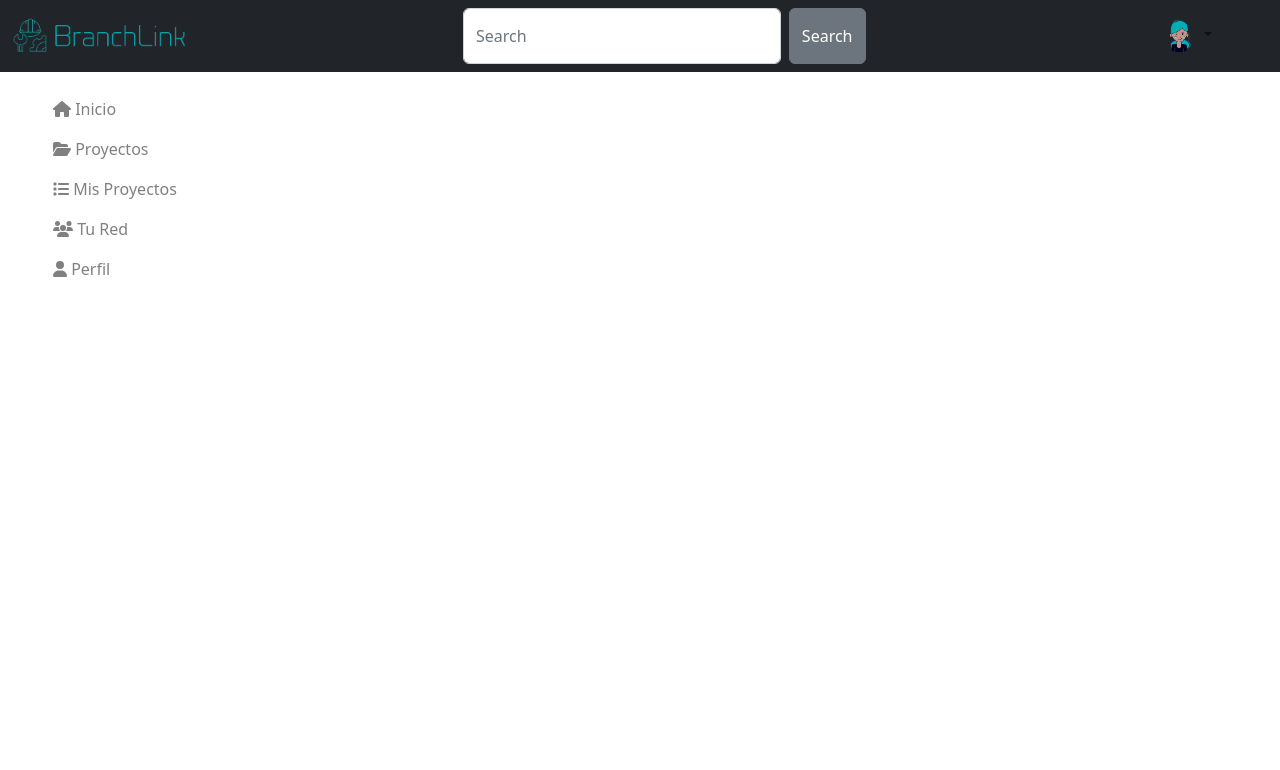
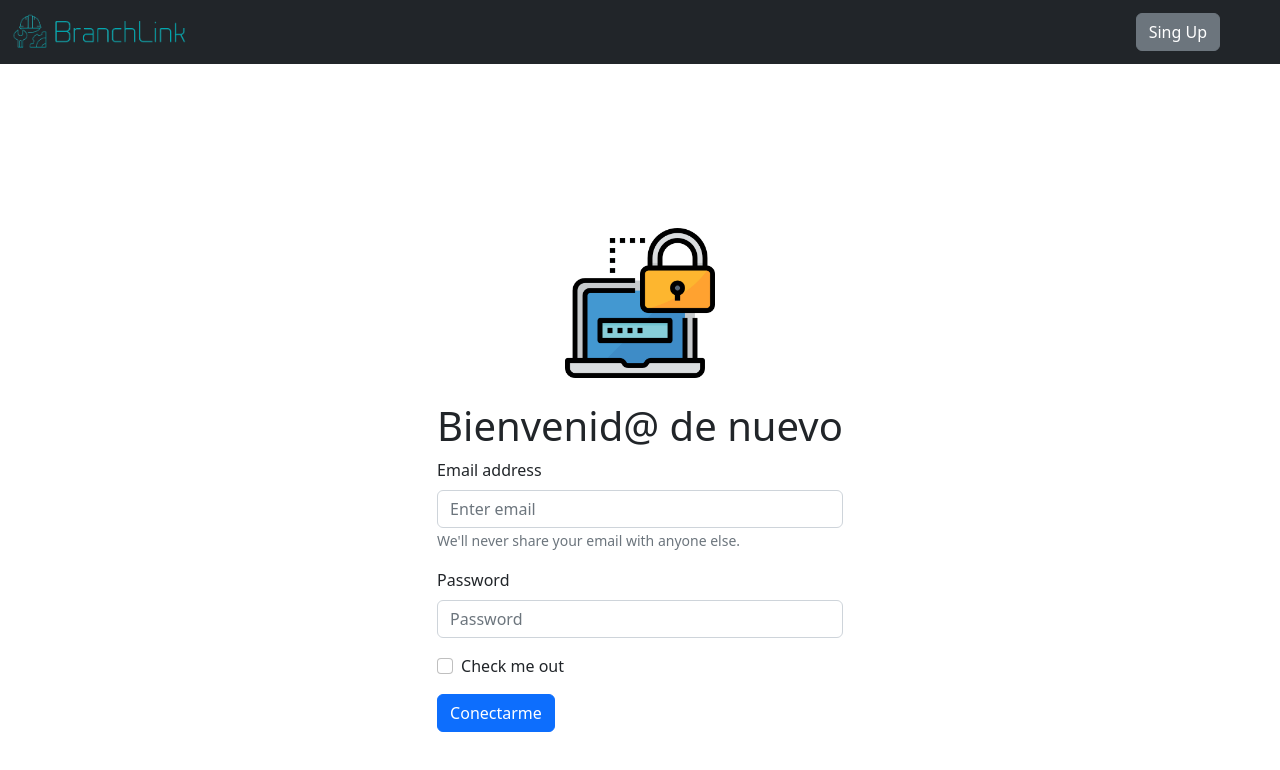
Before and after one commit to JainySanchez/-branch-link, a React (Create React App) app: page / in a window 1280 px wide. Shown: the top 770 px of the page. Built offline with nearby package versions, Linux system fonts and the light colour scheme.

Commit message:
Login y Registro

```diff
--- a/package.json
+++ b/package.json
@@ -9,6 +9,7 @@
     "@testing-library/jest-dom": "^5.16.5",
     "@testing-library/react": "^13.4.0",
     "@testing-library/user-event": "^13.5.0",
+    "axios": "^1.4.0",
     "bootstrap": "^5.2.3",
     "react": "^18.2.0",
     "react-bootstrap": "^2.7.4",
--- a/src/App.js
+++ b/src/App.js
@@ -1,36 +1,23 @@
 import "./App.css";
-import NavbarTop from "./Components/NavbarTop";
-import NavbarTopLogin from "./Components/NavBarTopLogin";
-import NavbarTopRegist from "./Components/NavBarTopRegist";
-import NavbarLeft from "./Components/NavbarLeft";
 import NewProject from "./Components/NewProject";
 import MyProjects from "./Components/MyProjects";
 import DefaultHome from "./Components/DefaultHome";
 import LoginBranch from "./Components/LoginBranch";
 import RegistBranch from "./Components/RegistBranch";
-import { BrowserRouter, Routes, Route } from 'react-router-dom';
+import { BrowserRouter, Routes, Route } from "react-router-dom";
 
 function App() {
   return (
-        <div>
-            <NavbarTop />
-            {/* <NavbarTopRegist/>
-            <RegistBranch /> */}
-
-            <div style={{ display: 'flex', flexDirection: 'row' }}>
-                <div>
-                    <NavbarLeft />
-                </div>
     <div>
       <BrowserRouter>
         <Routes>
           <Route path="/home" element={<DefaultHome />} />
           <Route path="/NewProject" element={<NewProject />} />
           <Route path="/MyProjects" element={<MyProjects />} />
+          <Route exact path="/" element={<LoginBranch />} />
+          <Route exact path="/Regist" element={<RegistBranch />} />
         </Routes>
       </BrowserRouter>
-                </div>
-            </div>
     </div>
   );
 }
--- a/src/Components/DefaultHome.js
+++ b/src/Components/DefaultHome.js
@@ -1,30 +1,71 @@
-import homeImage1 from './homeother1.png';
-import homeImage2 from './homeother2.png';
-import { Row, Col } from 'react-bootstrap';
+import homeImage1 from "./homeother1.png";
+import homeImage2 from "./homeother2.png";
+import { Row, Col } from "react-bootstrap";
+import NavbarTop from "./NavbarTop";
+import NavbarLeft from "./NavbarLeft";
 
 function DefaultHome() {
   return (
     <div>
+      <NavbarTop />
+
+      <div style={{ display: "flex", flexDirection: "row" }}>
+        <div>
+          <NavbarLeft />
+        </div>
+        <div>
           <Row className="my-3 justify-content-center">
             <Col xs={12} md={5} className="text-center">
-                    <h2 className="display-6">Alcanza tus metas profesionales siendo auténtico</h2>
-                    <p className="lead"><br />Tu aliado en el camino hacia el logro de tus metas profesionales, sin importar si estás atravesando una mudanza, experimentando un cambio personal o buscando nuevas oportunidades.</p>
-                    <p className="lead">¡Sé auténtico y muestra quién eres realmente!</p>
+              <h2 className="display-6">
+                Alcanza tus metas profesionales siendo auténtico
+              </h2>
+              <p className="lead">
+                <br />
+                Tu aliado en el camino hacia el logro de tus metas
+                profesionales, sin importar si estás atravesando una mudanza,
+                experimentando un cambio personal o buscando nuevas
+                oportunidades.
+              </p>
+              <p className="lead">
+                ¡Sé auténtico y muestra quién eres realmente!
+              </p>
             </Col>
             <Col xs={12} md={6} className="text-center">
-                    <img src={homeImage1} alt="Home" style={{ width: "460px", height: "460px" }} />
+              <img
+                src={homeImage1}
+                alt="Home"
+                style={{ width: "460px", height: "460px" }}
+              />
             </Col>
           </Row>
           <Row className="my-1 justify-content-center">
             <Col xs={12} md={6} className="text-center">
-                  <img src={homeImage2} alt="Another" style={{ width: "460px", height: "460px" }} />
+              <img
+                src={homeImage2}
+                alt="Another"
+                style={{ width: "460px", height: "460px" }}
+              />
             </Col>
             <Col xs={12} md={5} className="text-center">
-                    <h2 className="display-6">Conéctate con las personas adecuadas para impulsar tu Proyecto</h2>
-                    <p className="lead"><br />¡Haz que tu proyecto destaque! Conecta con emprendedores y profesionales con ideas similares para crear sinergias y alcanzar el éxito juntos. Descubre oportunidades de colaboración, intercambia conocimientos y acelera el crecimiento de tu negocio.</p>
-                    <p className="lead">¡Únete a nuestra comunidad y encuentra el equipo perfecto para hacer realidad tus proyectos!</p>
+              <h2 className="display-6">
+                Conéctate con las personas adecuadas para impulsar tu Proyecto
+              </h2>
+              <p className="lead">
+                <br />
+                ¡Haz que tu proyecto destaque! Conecta con emprendedores y
+                profesionales con ideas similares para crear sinergias y
+                alcanzar el éxito juntos. Descubre oportunidades de
+                colaboración, intercambia conocimientos y acelera el crecimiento
+                de tu negocio.
+              </p>
+              <p className="lead">
+                ¡Únete a nuestra comunidad y encuentra el equipo perfecto para
+                hacer realidad tus proyectos!
+              </p>
             </Col>
           </Row>
+        </div>
+      </div>
     </div>
   );
 }
--- a/src/Components/LoginBranch.js
+++ b/src/Components/LoginBranch.js
@@ -1,27 +1,77 @@
 import Button from "react-bootstrap/Button";
-import React from 'react';
+import React, { useState } from "react";
 import Form from "react-bootstrap/Form";
-import password from './password.png';
-import './styles.css'
+import password from "./password.png";
+import "./styles.css";
+import axios from "axios";
+import { useNavigate } from "react-router-dom";
+import NavbarTopLogin from "./NavBarTopLogin"; // Importa el componente Redirect de react-router-dom
 
 function LoginBranch() {
+  const [loggedIn, setLoggedIn] = useState(false);
+  const navigate = useNavigate(); // Estado para controlar la redirección
+
+  const handleSubmit = async (e) => {
+    e.preventDefault();
+
+    const email = e.target.elements.email.value;
+    const password = e.target.elements.password.value;
+
+    try {
+      // Realiza la petición GET al endpoint /usuarios de tu API
+      const response = await axios.get("http://localhost:5000/usuarios");
+      const usuarios = response.data;
+
+      // Verifica si existe un usuario con el correo y contraseña ingresados
+      const usuarioEncontrado = usuarios.find(
+        (usuario) => usuario.email === email && usuario.password === password
+      );
+
+      if (usuarioEncontrado) {
+        // Inicio de sesión exitoso
+        console.log("Inicio de sesión exitoso");
+        setLoggedIn(true);
+        navigate("/home"); // Establece el estado para redirigir al usuario
+      } else {
+        // Credenciales incorrectas
+        console.log("Credenciales incorrectas");
+      }
+    } catch (error) {
+      // Manejo de errores en caso de que ocurra un problema con la petición
+      console.error("Error al obtener los usuarios:", error);
+    }
+  };
+
   return (
+    <div>
+      <NavbarTopLogin />
+
+      <div style={{ display: "flex", flexDirection: "row" }}>
         <div className="container">
-      <Form>
+          {!loggedIn ? (
+            <Form onSubmit={handleSubmit}>
               <img className="styleImg" src={password} alt="Login Background" />
               <br></br>
               <h1>Bienvenid@ de nuevo</h1>
-        <Form.Group className="mb-3" controlId="formBasicEmail">
+              <Form.Group className="mb-3">
                 <Form.Label>Email address</Form.Label>
-          <Form.Control type="email" placeholder="Enter email" />
+                <Form.Control
+                  type="email"
+                  placeholder="Enter email"
+                  id="email"
+                />
                 <Form.Text className="text-muted">
                   We'll never share your email with anyone else.
                 </Form.Text>
               </Form.Group>
 
-        <Form.Group className="mb-3" controlId="formBasicPassword">
+              <Form.Group className="mb-3">
                 <Form.Label>Password</Form.Label>
-          <Form.Control type="password" placeholder="Password" />
+                <Form.Control
+                  type="password"
+                  placeholder="Password"
+                  id="password"
+                />
               </Form.Group>
               <Form.Group className="mb-3" controlId="formBasicCheckbox">
                 <Form.Check type="checkbox" label="Check me out" />
@@ -30,6 +80,11 @@ function LoginBranch() {
                 Conectarme
               </Button>
             </Form>
+          ) : (
+            <p>Usuario autenticado. Redireccionando...</p>
+          )}
+        </div>
+      </div>
     </div>
   );
 }
--- a/src/Components/MyProjects.js
+++ b/src/Components/MyProjects.js
@@ -4,6 +4,8 @@ import FloatingLabel from "react-bootstrap/FloatingLabel";
 import Form from "react-bootstrap/Form";
 import { useState } from "react";
 import Modal from "react-bootstrap/Modal";
+import NavbarTop from "./NavbarTop";
+import NavbarLeft from "./NavbarLeft";
 
 function MyProjects(props) {
   const [showNewProject, setNewProject] = useState(false);
@@ -14,7 +16,6 @@ function MyProjects(props) {
 
   const handleCloseModal = () => {
     setNewProject(false);
-
   };
 
   const [formData, setFormData] = useState({
@@ -38,7 +39,7 @@ function MyProjects(props) {
     event.preventDefault();
     setProjectsData([...projectsData, formData]); // actualiza la variable de estado con los datos del proyecto agregado
     resetFormData();
-    handleCloseModal()
+    handleCloseModal();
     // props.onSubmit(formData);
   };
   const resetFormData = () => {
@@ -54,7 +55,15 @@ function MyProjects(props) {
 
   return (
     <div>
-      <Card style = {{width : "1000px"}}>
+      <NavbarTop />
+
+      <div style={{ display: "flex", flexDirection: "row" }}>
+        <div>
+          <NavbarLeft />
+        </div>
+
+        <div>
+          <Card style={{ width: "1000px" }}>
             <Card.Body>Algunos proyectos</Card.Body>
             <Button onClick={handleClick} variant="outline-primary">
               Crear nuevo Proyecto
@@ -68,11 +77,7 @@ function MyProjects(props) {
             <Modal.Body>
               <div>
                 <form onSubmit={handleSubmit}>
-              <FloatingLabel
-
-                label="Nombre"
-                className="mb-3"
-              >
+                  <FloatingLabel label="Nombre" className="mb-3">
                     <Form.Control
                       placeholder="nameProject"
                       type="text"
@@ -83,10 +88,7 @@ function MyProjects(props) {
                     />
                   </FloatingLabel>
 
-              <FloatingLabel
-
-                label="Descripción Detallada"
-              >
+                  <FloatingLabel label="Descripción Detallada">
                     <Form.Control
                       as="textarea"
                       placeholder="Leave a comment here"
@@ -98,11 +100,7 @@ function MyProjects(props) {
                     />
                   </FloatingLabel>
                   <br></br>
-              <FloatingLabel
-
-                label="Fecha de Inicio"
-                className="mb-3"
-              >
+                  <FloatingLabel label="Fecha de Inicio" className="mb-3">
                     <Form.Control
                       placeholder="fechaInicio"
                       type="date"
@@ -114,11 +112,7 @@ function MyProjects(props) {
                   </FloatingLabel>
 
                   <br></br>
-              <FloatingLabel
-
-                label="Fecha Final"
-                className="mb-3"
-              >
+                  <FloatingLabel label="Fecha Final" className="mb-3">
                     <Form.Control
                       placeholder="fechaFinal"
                       type="date"
@@ -130,11 +124,7 @@ function MyProjects(props) {
                   </FloatingLabel>
 
                   <br></br>
-              <FloatingLabel
-
-                label="Costo Estimado"
-                className="mb-3"
-              >
+                  <FloatingLabel label="Costo Estimado" className="mb-3">
                     <Form.Control
                       placeholder="costoEstimado"
                       type="text"
@@ -147,7 +137,11 @@ function MyProjects(props) {
                   <Button variant="secondary" onClick={handleCloseModal}>
                     Close
                   </Button>
-          <Button type="submit" variant="primary" onClick={handleCloseModal}>
+                  <Button
+                    type="submit"
+                    variant="primary"
+                    onClick={handleCloseModal}
+                  >
                     Save Changes
                   </Button>
                 </form>
@@ -157,7 +151,7 @@ function MyProjects(props) {
 
           {projectsData.map((formData, index) => (
             <div key={index}>
-          <Card style = {{width : "700px"}}>
+              <Card style={{ width: "700px" }}>
                 <Card.Header as="h5">{formData.name}</Card.Header>
                 <Card.Body>
                   <div>
@@ -178,6 +172,8 @@ function MyProjects(props) {
             </div>
           ))}
         </div>
+      </div>
+    </div>
   );
 }
 
--- a/src/Components/NavBarTopLogin.js
+++ b/src/Components/NavBarTopLogin.js
@@ -4,9 +4,16 @@ import Nav from "react-bootstrap/Nav";
 import Navbar from "react-bootstrap/Navbar";
 import Offcanvas from "react-bootstrap/Offcanvas";
 import ImgLogo from "./logo-remove.png";
+import { useNavigate } from "react-router-dom";
+
 function NavbarTopLogin() {
+  const navigate = useNavigate();
+
+  const handleSignUpClick = () => {
+    navigate("/Regist"); // Redirige a la página "/signup"
+  };
   return (
-    <>
+    <div>
       {["sm"].map((expand) => (
         <Navbar key={expand} bg="dark" expand={expand} className="mb-3">
           <Container fluid>
@@ -31,7 +38,7 @@ function NavbarTopLogin() {
               </Offcanvas.Header>
               <Offcanvas.Body>
                 <Nav className="justify-content-end flex-grow-1 pe-5">
-                  <Button variant="secondary" className="btn btn-primary">
+                  <Button variant="secondary" className="btn btn-primary" onClick={handleSignUpClick}>
                     Sing Up
                   </Button>
                 </Nav>
@@ -40,7 +47,7 @@ function NavbarTopLogin() {
           </Container>
         </Navbar>
       ))}
-    </>
+    </div>
   );
 }
 
--- a/src/Components/NavBarTopRegist.js
+++ b/src/Components/NavBarTopRegist.js
@@ -4,9 +4,16 @@ import Nav from "react-bootstrap/Nav";
 import Navbar from "react-bootstrap/Navbar";
 import Offcanvas from "react-bootstrap/Offcanvas";
 import ImgLogo from "./logo-remove.png";
+import { useNavigate } from "react-router-dom";
+
 function NavBarTopRegist() {
+  const navigate = useNavigate();
+
+  const handleSignUpClick = () => {
+    navigate("/");
+  };
   return (
-    <>
+    <div>
       {["sm"].map((expand) => (
         <Navbar key={expand} bg="dark" expand={expand} className="mb-3">
           <Container fluid>
@@ -31,7 +38,11 @@ function NavBarTopRegist() {
               </Offcanvas.Header>
               <Offcanvas.Body>
                 <Nav className="justify-content-end flex-grow-1 pe-5">
-                  <Button variant="secondary" className="btn btn-primary">
+                  <Button
+                    variant="secondary"
+                    className="btn btn-primary"
+                    onClick={handleSignUpClick}
+                  >
                     Login
                   </Button>
                 </Nav>
@@ -40,7 +51,7 @@ function NavBarTopRegist() {
           </Container>
         </Navbar>
       ))}
-    </>
+    </div>
   );
 }
 
--- a/src/Components/NewProject.js
+++ b/src/Components/NewProject.js
@@ -1,14 +1,27 @@
 import FormMyProjects from "./FormMyProjects";
-
+import NavbarTop from "./NavbarTop";
+import NavbarLeft from "./NavbarLeft";
 
 function NewProject() {
-    return (
-        <div style={{width: "1300px" }}>
-            <div style={{ "display": "flex", "flex-direction": "row", width: "100%" }}>
-                <FormMyProjects></FormMyProjects>
-            </div>
+  return (
+    <div>
+      <NavbarTop />
+
+      <div style={{ display: "flex", flexDirection: "row" }}>
+        <div>
+          <NavbarLeft />
         </div>
-    );
+
+        <div style={{ width: "1300px" }}>
+          <div
+            style={{ display: "flex", "flex-direction": "row", width: "100%" }}
+          >
+            <FormMyProjects></FormMyProjects>
+          </div>
+        </div>
+      </div>
+    </div>
+  );
 }
 
 export default NewProject;
--- a/src/Components/RegistBranch.js
+++ b/src/Components/RegistBranch.js
@@ -1,33 +1,71 @@
+import React, { useState } from "react";
+import { useNavigate } from "react-router-dom";
+import Form from "react-bootstrap/Form";
 import Button from "react-bootstrap/Button";
-import React from "react";
-import Form from "react-bootstrap/Form";
 import adduser from "./add-user.png";
 import "./styles.css";
+import NavbarTopRegist from "./NavBarTopRegist";
+import axios from "axios";
 
 function RegistBranch() {
+
+  const navigate = useNavigate();
+  const [names, setnames] = useState("");
+  const [surnames, setsurnames] = useState("");
+  const [email, setEmail] = useState("");
+  const [password, setPassword] = useState("");
+
+  const handleSubmit = async (event) => {
+    event.preventDefault();
+
+    try {
+      // Realiza la solicitud POST a tu API
+      const response = await axios.post("http://localhost:5000/usuarios", {
+        names,
+        surnames,
+        email,
+        password,
+      });
+
+      // Si la respuesta es exitosa, redirige al usuario a otra página (por ejemplo, la página de inicio de sesión)
+      navigate("/");
+    } catch (error) {
+      // Maneja el error de la solicitud
+      console.error("Error al registrar el usuario:", error);
+    }
+  };
+
   return (
+    <div>
+      <NavbarTopRegist />
+
+      <div style={{ display: "flex", flexDirection: "row" }}>
         <div className="container">
-      <Form>
+          <Form onSubmit={handleSubmit}>
             <img className="styleImg" src={adduser} alt="Login Background" />
             <br></br>
             <h1>Regístrate ahora</h1>
             <Form.Group className="mb-3" controlId="formBasicEmail">
               <Form.Label>First Name</Form.Label>
-          <Form.Control type="email" placeholder="Enter First Name" />
+              <Form.Control type="text" placeholder="Enter First Name" value={names}
+                onChange={(event) => setnames(event.target.value)} />
             </Form.Group>
             <Form.Group className="mb-3" controlId="formBasicEmail">
               <Form.Label>Last Name</Form.Label>
-          <Form.Control type="email" placeholder="Enter Last Name" />
+              <Form.Control type="text" placeholder="Enter Last Name" vvalue={surnames}
+                onChange={(event) => setsurnames(event.target.value)}/>
             </Form.Group>
 
             <Form.Group className="mb-3" controlId="formBasicEmail">
               <Form.Label>Email address</Form.Label>
-          <Form.Control type="email" placeholder="Enter email" />
+              <Form.Control type="email" placeholder="Enter email" value={email}
+                onChange={(event) => setEmail(event.target.value)}/>
             </Form.Group>
 
             <Form.Group className="mb-3" controlId="formBasicPassword">
               <Form.Label>Password</Form.Label>
-          <Form.Control type="password" placeholder="Password" />
+              <Form.Control type="password" placeholder="Password" value={password}
+                onChange={(event) => setPassword(event.target.value)} />
             </Form.Group>
 
             <Button variant="primary" type="submit">
@@ -35,6 +73,8 @@ function RegistBranch() {
             </Button>
           </Form>
         </div>
+      </div>
+    </div>
   );
 }
 
```
Also changed, not shown: 1 other file (tests, documents, lock files or other folders). Lines whose indentation alone changed are shown as unchanged.
